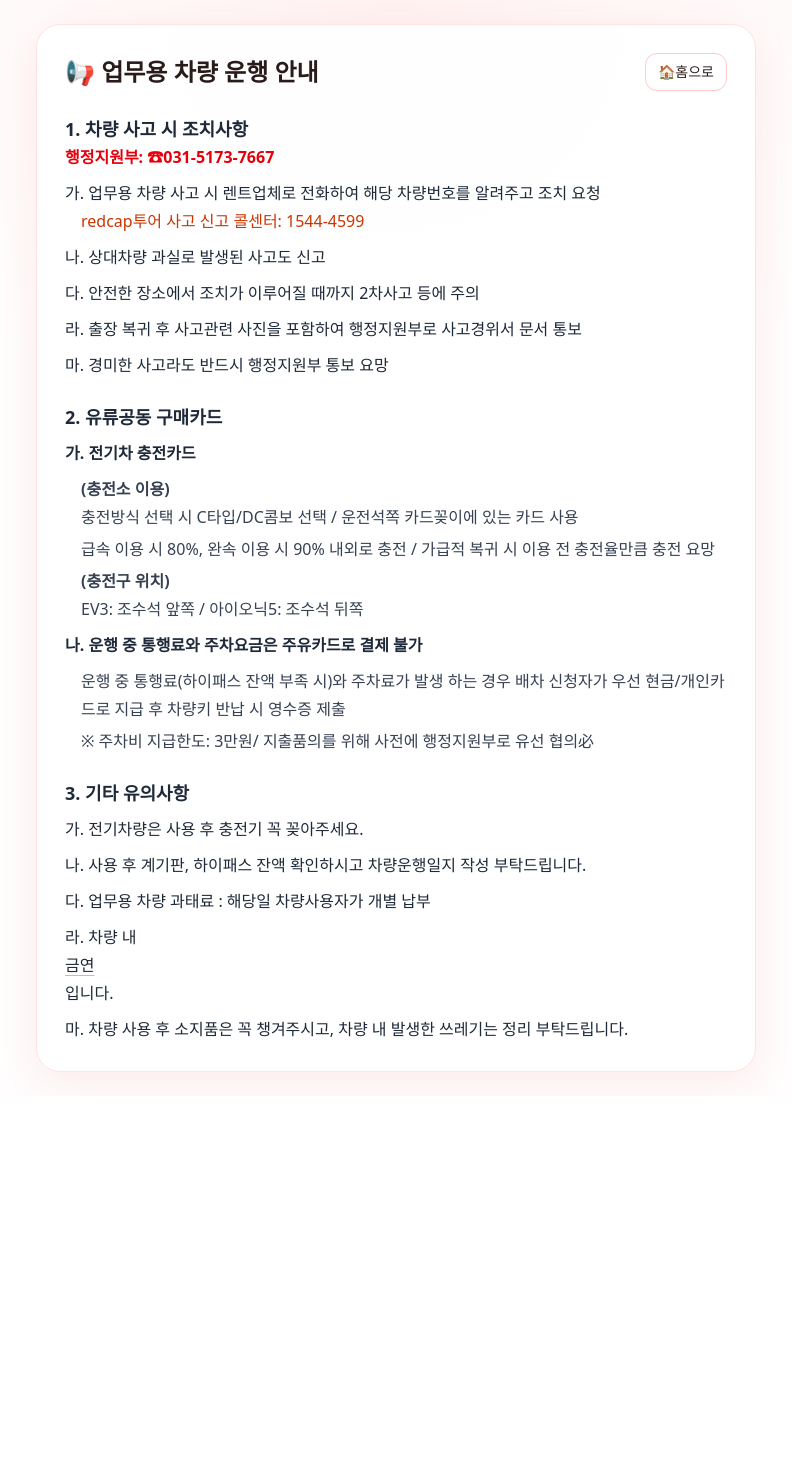
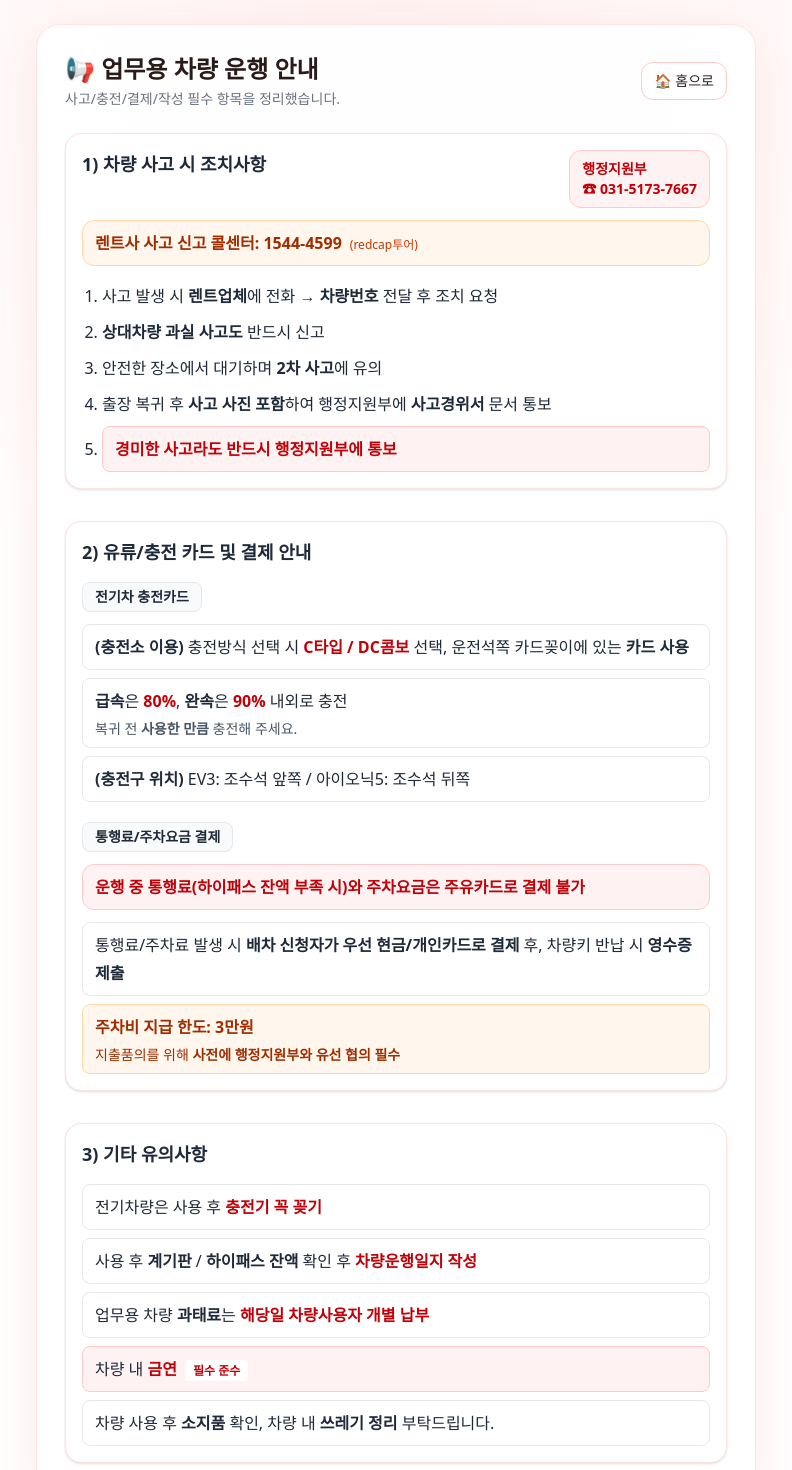
Before and after one commit to joadela00/vehicle-log, a Next.js app: page /guide in a window 1280 px wide. Shown: the top 1470 px of the page, without its empty margins (244-1036 px from the left). Before the commit the page ends 1096 px from the top, so only its background shows below. Built offline with nearby package versions, Linux system fonts and the light colour scheme.

Commit message:
Update page.tsx

```diff
--- a/app/guide/page.tsx
+++ b/app/guide/page.tsx
@@ -5,67 +5,139 @@ export default function GuidePage() {
     <main className="mx-auto w-full max-w-3xl p-4 sm:p-6">
       <section className="rounded-3xl border border-red-100 bg-white/95 p-5 shadow-[0_12px_40px_rgba(220,38,38,0.08)] sm:p-7">
         <div className="flex items-center justify-between gap-3">
-          <h1 className="text-xl font-bold sm:text-2xl">📢 업무용 차량 운행 안내</h1>
+          <div>
+            <h1 className="text-xl font-bold sm:text-2xl">📢 업무용 차량 운행 안내</h1>
+            <p className="mt-1 text-xs text-gray-500 sm:text-sm">
+              사고/충전/결제/작성 필수 항목을 정리했습니다.
+            </p>
+          </div>
+
           <Link
             href="/"
             className="shrink-0 rounded-xl border border-red-200 bg-white px-3 py-2 text-sm font-medium hover:border-red-400 hover:text-red-600"
           >
-            🏠홈으로
+            🏠 홈으로
           </Link>
         </div>
 
-        <div className="mt-6 space-y-6 text-sm leading-7 text-gray-800 sm:text-base">
-          <section>
-            <h2 className="text-lg font-bold">1. 차량 사고 시 조치사항</h2>
-            <p className="font-semibold text-red-600">행정지원부: ☎031-5173-7667</p>
-            <ul className="mt-2 list-none space-y-2">
+        <div className="mt-6 space-y-8 text-sm leading-7 text-gray-800 sm:text-base">
+          {/* 1 */}
+          <section className="rounded-2xl border border-red-100 bg-white p-4 shadow-sm">
+            <div className="flex flex-wrap items-start justify-between gap-3">
+              <h2 className="text-lg font-bold">1) 차량 사고 시 조치사항</h2>
+
+              <div className="rounded-xl border border-red-200 bg-red-50 px-3 py-2 text-sm">
+                <div className="font-semibold text-red-700">행정지원부</div>
+                <div className="font-bold text-red-700">☎ 031-5173-7667</div>
+              </div>
+            </div>
+
+            <div className="mt-3 rounded-xl border border-orange-200 bg-orange-50 px-3 py-2">
+              <span className="font-semibold text-orange-800">렌트사 사고 신고 콜센터:</span>{" "}
+              <span className="font-extrabold text-orange-800">1544-4599</span>
+              <span className="ml-2 text-xs text-orange-700">(redcap투어)</span>
+            </div>
+
+            <ol className="mt-4 list-decimal space-y-2 pl-5">
               <li>
-                가. 업무용 차량 사고 시 렌트업체로 전화하여 해당 차량번호를 알려주고 조치 요청
-                <p className="ml-4 text-orange-700"> redcap투어 사고 신고 콜센터: 1544-4599</p>
+                사고 발생 시 <b>렌트업체</b>에 전화 → <b>차량번호</b> 전달 후 조치 요청
               </li>
-              <li>나. 상대차량 과실로 발생된 사고도 신고</li>
-              <li>다. 안전한 장소에서 조치가 이루어질 때까지 2차사고 등에 주의</li>
-              <li>라. 출장 복귀 후 사고관련 사진을 포함하여 행정지원부로 사고경위서 문서 통보</li>
-              <li>마. 경미한 사고라도 반드시 행정지원부 통보 요망</li>
-            </ul>
+              <li>
+                <b>상대차량 과실 사고도</b> 반드시 신고
+              </li>
+              <li>
+                안전한 장소에서 대기하며 <b>2차 사고</b>에 유의
+              </li>
+              <li>
+                출장 복귀 후 <b>사고 사진 포함</b>하여 행정지원부에 <b>사고경위서</b> 문서 통보
+              </li>
+              <li className="rounded-lg border border-red-200 bg-red-50 px-3 py-2">
+                <b className="text-red-700">경미한 사고라도 반드시 행정지원부에 통보</b>
+              </li>
+            </ol>
           </section>
 
-          <section>
-            <h2 className="text-lg font-bold">2. 유류공동 구매카드</h2>
-            <div className="mt-2 space-y-2">
-              <p className="font-semibold">가. 전기차 충전카드</p>
-              <ul className="ml-4 list-none space-y-1 text-gray-700">
-                <li>
-                 <p className="font-semibold">(충전소 이용)</p> 충전방식 선택 시 C타입/DC콤보 선택 / 운전석쪽 카드꽂이에 있는 카드 사용
-                </li>
-                <li>
-                  급속 이용 시 80%, 완속 이용 시 90% 내외로 충전 / 가급적 복귀 시 이용 전 충전율만큼 충전 요망
-                </li>
-                <li><p className="font-semibold"> (충전구 위치) </p> EV3: 조수석 앞쪽 / 아이오닉5: 조수석 뒤쪽</li>
-              </ul>
-              <p className="font-semibold">나. 운행 중 통행료와 주차요금은 주유카드로 결제 불가</p>
-              <ul className="ml-4 list-none space-y-1 text-gray-700">
-                <li>
-                  운행 중 통행료(하이패스 잔액 부족 시)와 주차료가 발생 하는 경우 배차 신청자가 우선 현금/개인카드로 지급 후 차량키 반납 시 영수증 제출
-                </li>
-                <li>
-                  ※ 주차비 지급한도: 3만원/ 지출품의를 위해 사전에 행정지원부로 유선 협의必
-                </li>
-              </ul>
+          {/* 2 */}
+          <section className="rounded-2xl border border-red-100 bg-white p-4 shadow-sm">
+            <h2 className="text-lg font-bold">2) 유류/충전 카드 및 결제 안내</h2>
+
+            <div className="mt-4 space-y-5">
+              <div>
+                <div className="inline-flex items-center rounded-lg border border-gray-200 bg-gray-50 px-3 py-1 text-sm font-semibold">
+                  전기차 충전카드
+                </div>
+
+                <ul className="mt-3 space-y-2">
+                  <li className="rounded-lg border border-gray-200 bg-white px-3 py-2">
+                    <b>(충전소 이용)</b> 충전방식 선택 시{" "}
+                    <b className="text-red-700">C타입 / DC콤보</b> 선택, 운전석쪽 카드꽂이에 있는{" "}
+                    <b>카드 사용</b>
+                  </li>
+                  <li className="rounded-lg border border-gray-200 bg-white px-3 py-2">
+                    <b>급속</b>은 <b className="text-red-700">80%</b>, <b>완속</b>은{" "}
+                    <b className="text-red-700">90%</b> 내외로 충전
+                    <div className="mt-1 text-sm text-gray-600">
+                      복귀 전 <b>사용한 만큼</b> 충전해 주세요.
+                    </div>
+                  </li>
+                  <li className="rounded-lg border border-gray-200 bg-white px-3 py-2">
+                    <b>(충전구 위치)</b> EV3: 조수석 앞쪽 / 아이오닉5: 조수석 뒤쪽
+                  </li>
+                </ul>
+              </div>
+
+              <div>
+                <div className="inline-flex items-center rounded-lg border border-gray-200 bg-gray-50 px-3 py-1 text-sm font-semibold">
+                  통행료/주차요금 결제
+                </div>
+
+                <div className="mt-3 rounded-xl border border-red-200 bg-red-50 px-3 py-2">
+                  <b className="text-red-700">
+                    운행 중 통행료(하이패스 잔액 부족 시)와 주차요금은 주유카드로 결제 불가
+                  </b>
+                </div>
+
+                <ul className="mt-3 space-y-2">
+                  <li className="rounded-lg border border-gray-200 bg-white px-3 py-2">
+                    통행료/주차료 발생 시{" "}
+                    <b>배차 신청자가 우선 현금/개인카드로 결제</b> 후, 차량키 반납 시{" "}
+                    <b>영수증 제출</b>
+                  </li>
+                  <li className="rounded-lg border border-orange-200 bg-orange-50 px-3 py-2">
+                    <b className="text-orange-800">주차비 지급 한도: 3만원</b>
+                    <div className="mt-1 text-sm text-orange-800">
+                      지출품의를 위해 <b>사전에 행정지원부와 유선 협의 필수</b>
+                    </div>
+                  </li>
+                </ul>
+              </div>
             </div>
           </section>
 
-          <section>
-            <h2 className="text-lg font-bold">3. 기타 유의사항</h2>
-            <ul className="mt-2 list-none space-y-2">
-              <li>가. 전기차량은 사용 후 충전기 꼭 꽂아주세요.</li>
-              <li>
-                나. 사용 후 계기판, 하이패스 잔액 확인하시고 차량운행일지 작성 부탁드립니다.
+          {/* 3 */}
+          <section className="rounded-2xl border border-red-100 bg-white p-4 shadow-sm">
+            <h2 className="text-lg font-bold">3) 기타 유의사항</h2>
+
+            <ul className="mt-4 space-y-2">
+              <li className="rounded-lg border border-gray-200 bg-white px-3 py-2">
+                전기차량은 사용 후 <b className="text-red-700">충전기 꼭 꽂기</b>
               </li>
-              <li>다. 업무용 차량 과태료 : 해당일 차량사용자가 개별 납부</li>
-              <li>라. 차량 내  <p className= "underline decoration-red-300 underline-offset-4"> 금연 </p>입니다.</li>
-              <li>
-                마. 차량 사용 후 소지품은 꼭 챙겨주시고, 차량 내 발생한 쓰레기는 정리 부탁드립니다.
+              <li className="rounded-lg border border-gray-200 bg-white px-3 py-2">
+                사용 후 <b>계기판</b> / <b>하이패스 잔액</b> 확인 후{" "}
+                <b className="text-red-700">차량운행일지 작성</b>
+              </li>
+              <li className="rounded-lg border border-gray-200 bg-white px-3 py-2">
+                업무용 차량 <b>과태료</b>는 <b className="text-red-700">해당일 차량사용자 개별 납부</b>
+              </li>
+              <li className="rounded-lg border border-red-200 bg-red-50 px-3 py-2">
+                차량 내{" "}
+                <b className="text-red-700">금연</b>
+                <span className="ml-2 rounded bg-white px-2 py-0.5 text-xs font-semibold text-red-700">
+                  필수 준수
+                </span>
+              </li>
+              <li className="rounded-lg border border-gray-200 bg-white px-3 py-2">
+                차량 사용 후 <b>소지품</b> 확인, 차량 내 <b>쓰레기 정리</b> 부탁드립니다.
               </li>
             </ul>
           </section>
```
